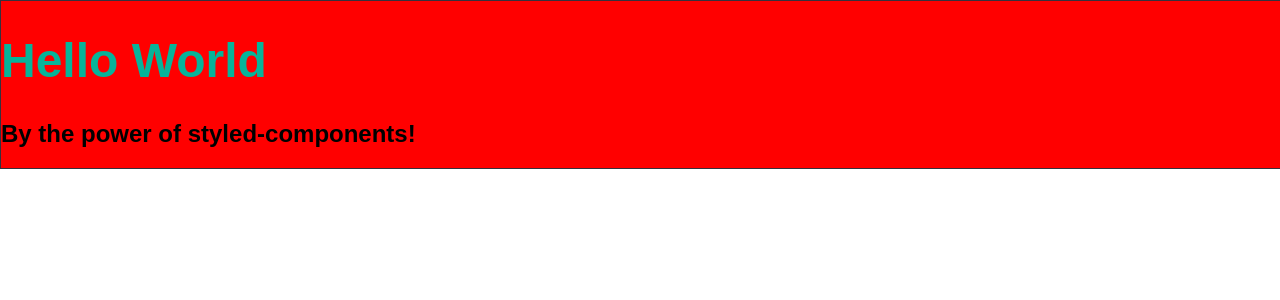
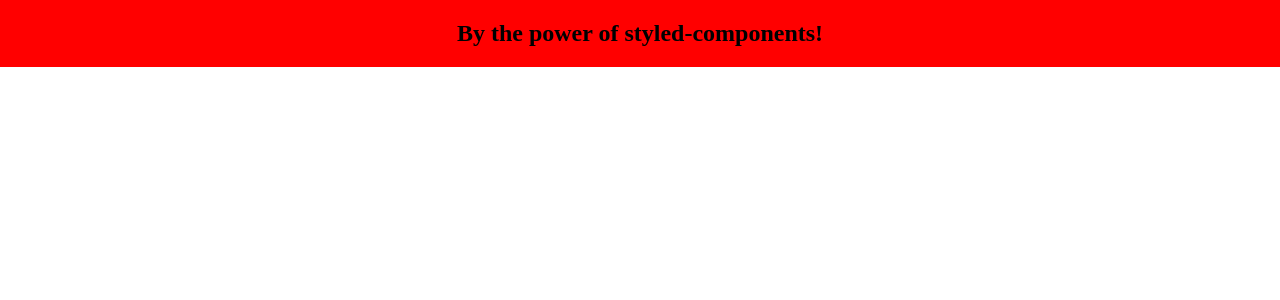
Before and after one commit to spiedra/my-portfolio-website, a Next.js app: page / in a window 1280 px wide. Shown: the top 300 px of the page. Built offline with nearby package versions, Linux system fonts and the light colour scheme.

Commit message:
feat: add basic theme

```diff
--- a/src/pages/index.js
+++ b/src/pages/index.js
@@ -1,27 +1,17 @@
 import styled from "styled-components";
 
 const Container = styled.div`
-  width: 100%;
-  border: ${(props) => `1px solid ${props.theme.colors.onyx}`};
-  background-color: ${(props) => props.theme.colors.lightBlue};
-  font-family: ${(props) => props.theme.fonts[0]};
+  ${props => props.theme.mixins.flexCenter}
 
-  @media (min-width: 425px){
+  @media ${(props) => props.theme.bp.laptop}{
     background-color: red;
   }
-`;
-
-const Heading = styled.h1`
-  font-size: ${({ isHeading, theme: { fontSizes } }) =>
-    isHeading ? fontSizes.large : fontSizes.small};
-  color: ${({ theme: { colors } }) => colors.persianGreen};
 `;
 
 export default function Home() {
   return (
     <>
       <Container>
-        <Heading isHeading={true}>Hello World</Heading>
         <h2>By the power of styled-components!</h2>
       </Container>
     </>
--- /dev/null
+++ b/src/styles/mixins.js
@@ -0,0 +1,22 @@
+import { css } from "styled-components";
+
+const mixins = {
+  flexCenter: css`
+    display: flex;
+    justify-content: center;
+    align-items: center;
+  `,
+
+  flexBetween: css`
+    display: flex;
+    justify-content: space-between;
+    align-items: center;
+  `,
+
+  link: css`
+    text-decoration: none;
+    color: inherit;
+  `,
+};
+
+export default mixins;
--- a/src/styles/theme.js
+++ b/src/styles/theme.js
@@ -1,16 +1,6 @@
+import mixins from './mixins';
+
 const theme = {
-  colors: {
-    powderWhite: "#FFFDF9",
-    persianGreen: "#06B49A",
-    lightBlue: "#AFDBD2",
-    onyx: "#36313D",
-  },
-  fonts: ["sans-serif", "Roboto"],
-  fontSizes: {
-    small: "1em",
-    medium: "2em",
-    large: "3em",
-  },
   bp: {
     mobileS: `(min-width: 320px)`,
     mobileM: `(min-width: 375px)`,
@@ -20,6 +10,7 @@
     laptopL: `(min-width: 1440px)`,
     laptopXL: `(min-width: 2560px)`,
   },
+  mixins,
 };
 
 export default theme;
--- /dev/null
+++ b/src/styles/variables.js
@@ -0,0 +1,9 @@
+import { css } from "styled-components";
+
+const variables = css`
+  :root {
+    --green-cyan: #020c1b;
+  }
+`;
+
+export default variables;
```
